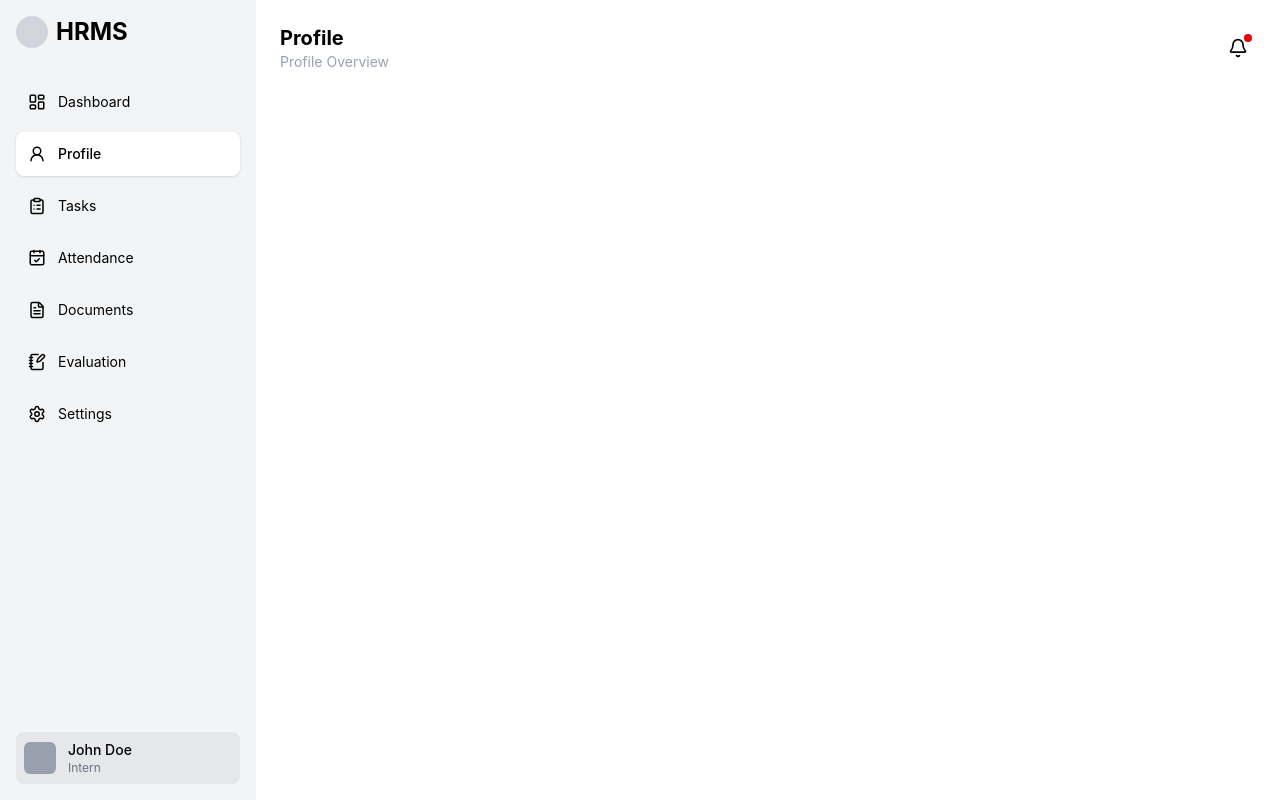
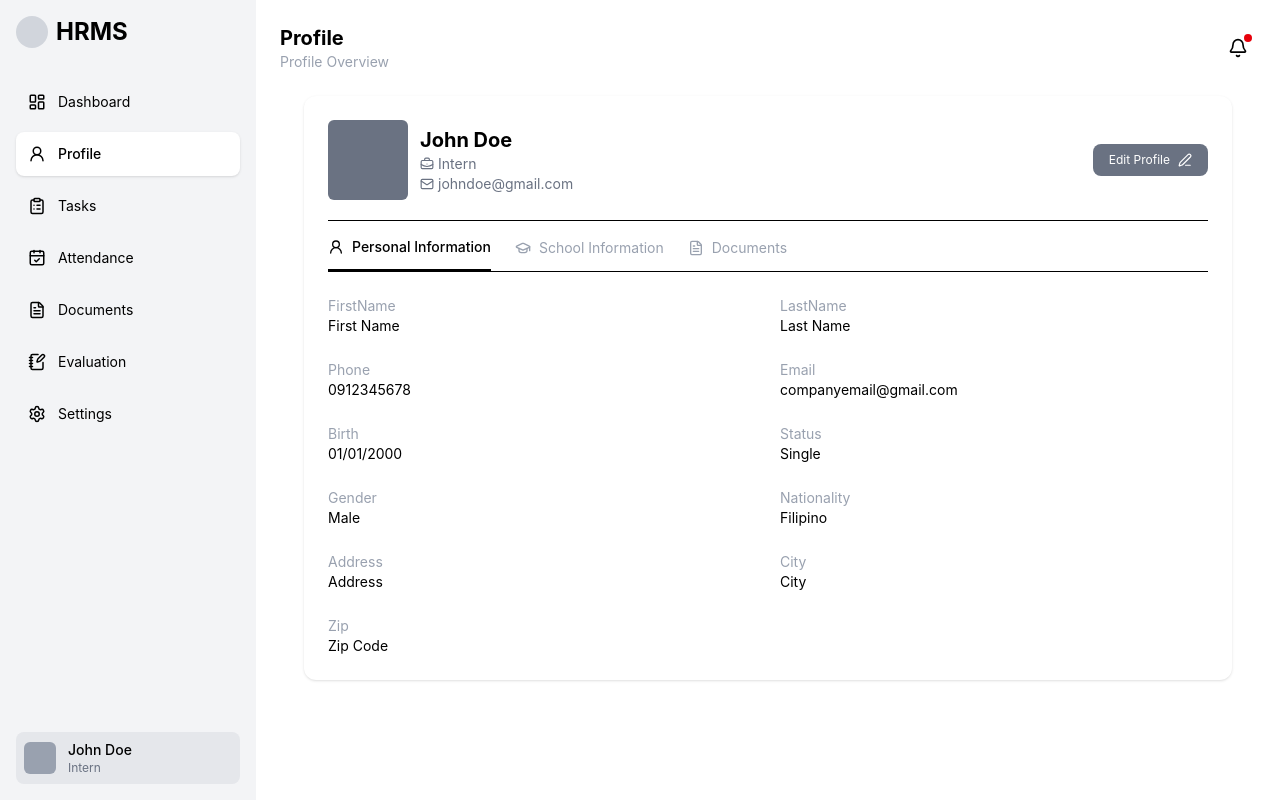
Before and after one commit to dev-St0ic/HR-Internship-Management-System, a React (Vite) app in the folder frontend-hrms/: page /intern/profile in a window 1280 px wide. Built offline with nearby package versions, Linux system fonts and the light colour scheme.

Commit message:
Features: Added the profile page. Made the UI then designed it.

```diff
--- a/frontend-hrms/src/portals/interns/pages/Notifications.jsx
+++ b/frontend-hrms/src/portals/interns/pages/Notifications.jsx
@@ -0,0 +1,3 @@
+export default function Notifications() {
+  return <h1>Notifications Page</h1>;
+}
--- a/frontend-hrms/src/portals/interns/pages/Profile.jsx
+++ b/frontend-hrms/src/portals/interns/pages/Profile.jsx
@@ -1,5 +1,206 @@
 import Header from "../../../common/components/layout/Header";
+import { useState } from "react";
+import {
+  User2,
+  BriefcaseBusiness,
+  FileText,
+  Mail,
+  PenLine,
+  GraduationCap,
+  Download,
+  Eye,
+} from "lucide-react";
 
 export default function Profile() {
-  return <Header title="Profile" subtitle="Profile Overview" />;
+  const [activeTab, setActiveTab] = useState("personal");
+
+  {
+    /* Temporary User Data */
+  }
+  const user = {
+    name: "John Doe",
+    role: "Intern",
+    email: "johndoe@gmail.com",
+  };
+
+  return (
+    <>
+      <Header title="Profile" subtitle="Profile Overview" />
+      <div className="p-6">
+        {/* Card */}
+        <div className="bg-white rounded-xl shadow p-6">
+          {/* Profile Top Part */}
+          <div className="flex justify-between gap-3 items-center pb-5 border-b">
+            <div className="flex items-center gap-3 ">
+              <div className="w-20 h-20 bg-gray-500 rounded-md"></div>
+              <div>
+                {/* Temporary User Info */}
+                <h2 className="font-bold text-xl">{user.name}</h2>
+                <p className="flex items-center gap-1 text-sm text-gray-500">
+                  {" "}
+                  <BriefcaseBusiness size={14}></BriefcaseBusiness>
+                  {user.role}
+                </p>
+                <p className="flex items-center gap-1 text-sm text-gray-500">
+                  <Mail size={14}></Mail>
+                  {user.email}
+                </p>
+              </div>
+            </div>
+            <button className="flex items-center gap-2 px-4 py-2 bg-gray-500 rounded-lg text-xs text-white hover:bg-gray-300 hover:text-black">
+              Edit Profile <PenLine size={14} />
+            </button>
+          </div>
+
+          {/* Tabs */}
+          <div className="flex gap-6 mt-4 border-b">
+            <Tab
+              icon={<User2 size={16} />}
+              label="Personal Information"
+              value="personal"
+              activeTab={activeTab}
+              setActiveTab={setActiveTab}
+            />
+            <Tab
+              icon={<GraduationCap size={16} />}
+              label="School Information"
+              value="school"
+              activeTab={activeTab}
+              setActiveTab={setActiveTab}
+            />
+            <Tab
+              icon={<FileText size={16} />}
+              label="Documents"
+              value="documents"
+              activeTab={activeTab}
+              setActiveTab={setActiveTab}
+            />
+          </div>
+
+          {/* Tab Content */}
+          <div className="mt-6">
+            {activeTab === "personal" && <PersonalInformation />}
+            {activeTab === "school" && <SchoolInformation />}
+            {activeTab === "documents" && <Documents />}
+          </div>
+        </div>
+      </div>
+    </>
+  );
+
+  function Tab({ icon, label, value, activeTab, setActiveTab }) {
+    const isActive = activeTab === value;
+
+    return (
+      <button
+        onClick={() => setActiveTab(value)}
+        className={`flex items-center gap-2 pb-3 text-sm transition
+          ${isActive ? "border-b-2 border-black font-medium" : "text-gray-400 hover:text-gray-700"}`}
+      >
+        {icon}
+        <span className="text-sm">{label}</span>
+      </button>
+    );
+  }
 }
+
+function PersonalInformation() {
+  {
+    /* Temporary Personal Information Data */
+  }
+  const data = {
+    firstName: "First Name",
+    lastName: "Last Name",
+    phone: "0912345678",
+    email: "companyemail@gmail.com",
+    birth: "01/01/2000",
+    status: "Single",
+    gender: "Male",
+    nationality: "Filipino",
+    address: "Address",
+    city: "City",
+    zip: "Zip Code",
+  };
+
+  return (
+    <div className="grid grid-cols-2 gap-6 text-sm">
+      {Object.entries(data).map(([key, value]) => (
+        <div key={key}>
+          <p className="text-gray-400 capitalize">{key}</p>
+          <p>{value}</p>
+        </div>
+      ))}
+    </div>
+  );
+}
+
+function SchoolInformation() {
+  {
+    /* Temporary School Information Data */
+  }
+  const data = {
+    university: "FEU",
+    course: "Bachelore of Science in Computer Science",
+    hours: "120 hours",
+    duration: "Feb 16, 2026 - May 30, 2026",
+    year: "4th Year",
+    graduation: "July 2026",
+  };
+
+  return (
+    <div className="grid grid-cols-2 gap-6 text-sm">
+      {Object.entries(data).map(([key, value]) => (
+        <div key={key}>
+          <p className="text-gray-400 capitalize">{key}</p>
+          <p>{value}</p>
+        </div>
+      ))}
+    </div>
+  );
+}
+
+function Documents() {
+  {
+    /* Temporary Documents Data */
+  }
+
+  const files = [
+    "Resume.pdf",
+    "MOA.pdf",
+    "NDA.pdf",
+    "ID.pdf",
+    "Endoresement letter.pdf",
+    "Certificate of Acceptance.pdf",
+  ];
+
+  return (
+    <div className="space-y-4">
+      {/* File List */}
+      <div className="grid grid-cols-2 gap-4">
+        {files.map((file, index) => (
+          <div
+            key={index}
+            className="flex justify-between items-center border px-4 py-3 rounded-lg"
+          >
+            <span className="text-sm">{file}</span>
+            <div className="flex gap-2">
+              <button className="p-1 hover:bg-gray-100 rounded">
+                {" "}
+                <Eye size={16}></Eye>
+              </button>
+              <button className="p-1 hover:bg-gray-100 rounded">
+                {" "}
+                <Download size={16}></Download>
+              </button>
+            </div>
+          </div>
+        ))}
+      </div>
+
+      {/* Upload Area */}
+      <div className="border-2 border-dashed rounded-lg p-6 text-center text-sm text-gray-400">
+        Drag and drop files here or choose file to upload
+      </div>
+    </div>
+  );
+}
```
